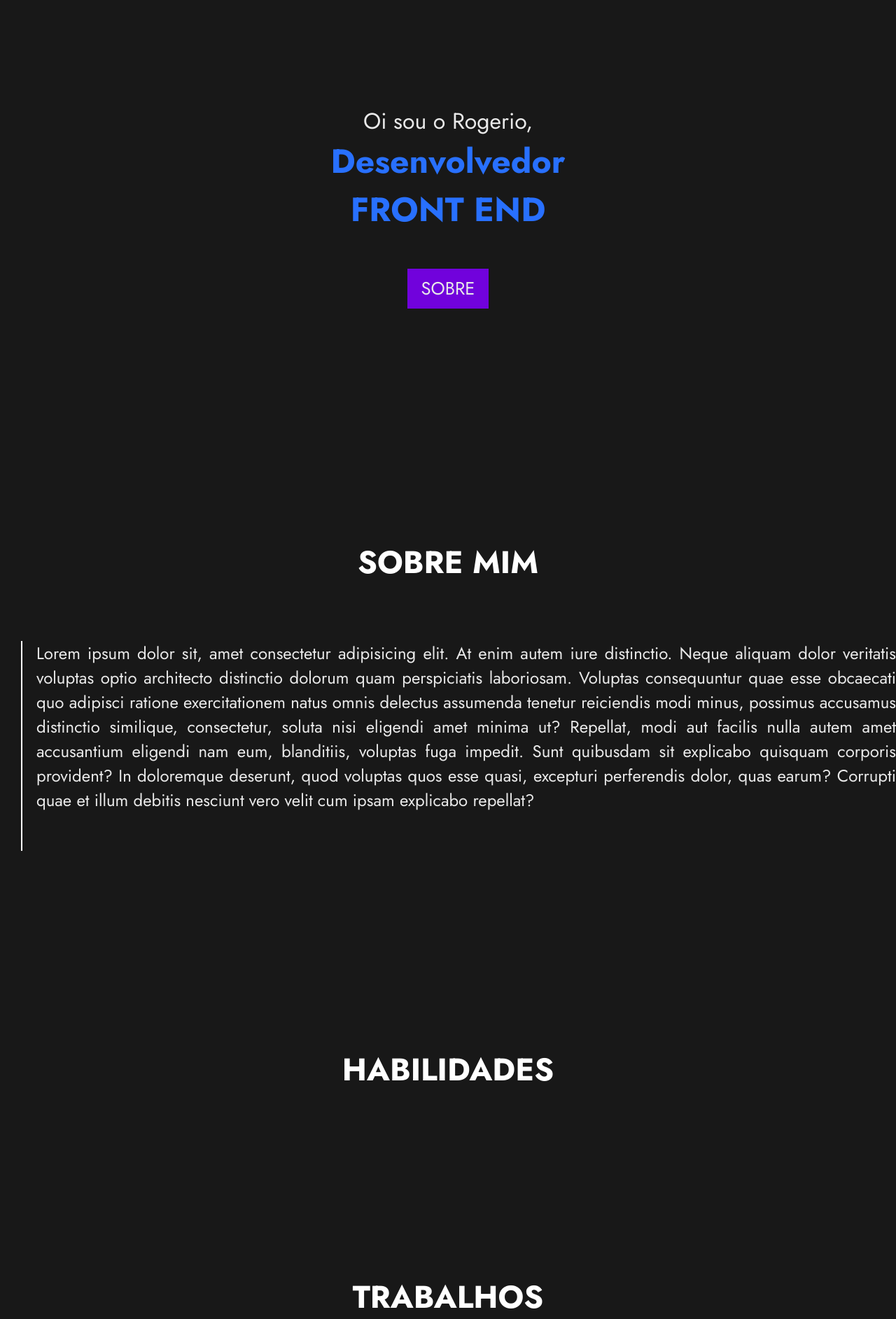
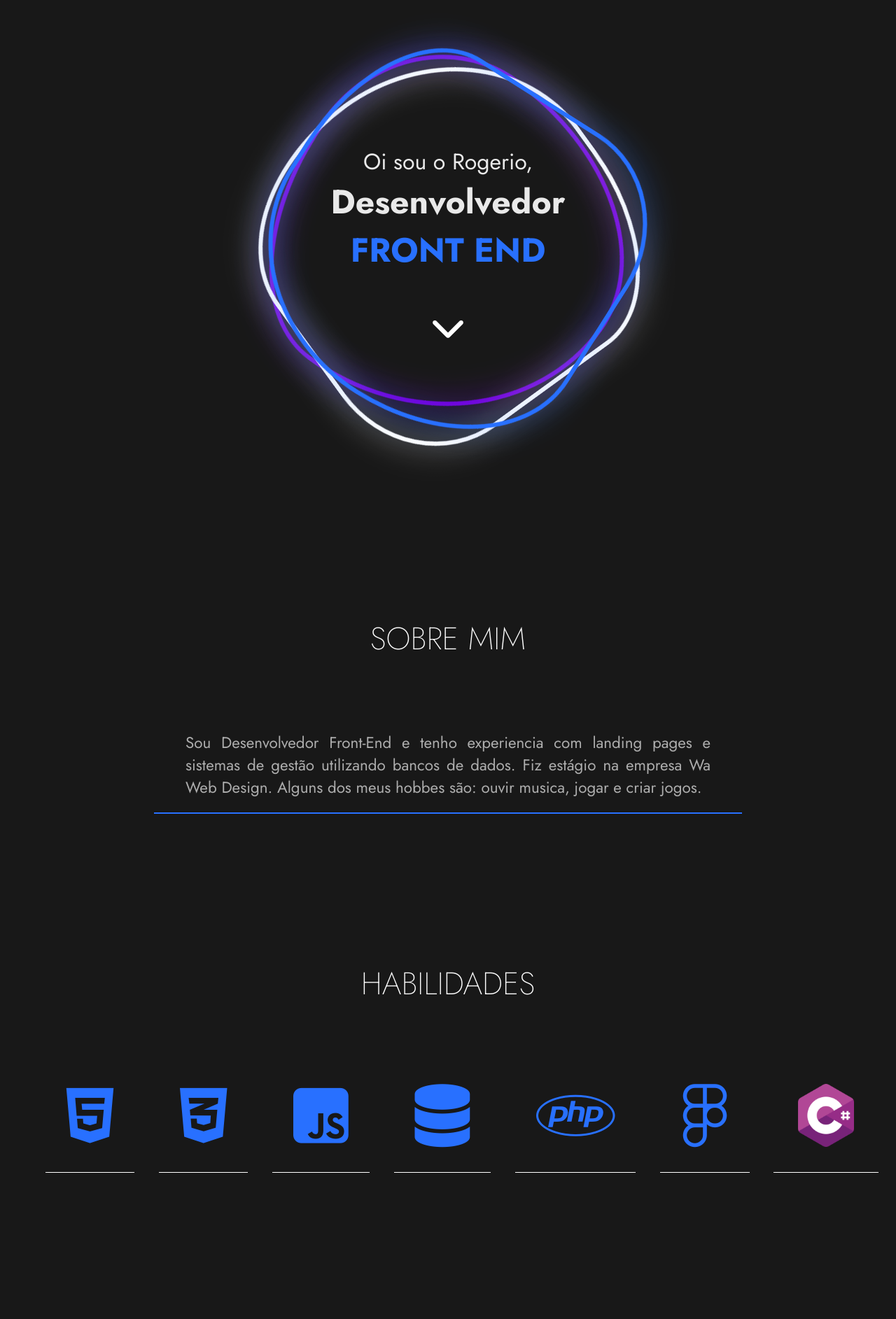
Before and after one commit to rogeriofilhoO/Portifolio, a PHP site: page / in a window 1280 px wide. Shown: the part 78-1963 px from the top of the page at 70% size. Run offline with PHP 8.4, Linux system fonts and the light colour scheme; some libraries are stand-ins or nearby versions.

Commit message:
Atualização

```diff
--- a/assets/css/style.css
+++ b/assets/css/style.css
@@ -1,140 +1,71 @@
 @import url('https://fonts.googleapis.com/css2?family=Jost:ital,wght@0,100..900;1,100..900&display=swap');
 
 *{margin: 0;}
-
 html{scroll-behavior: smooth;}
-
 body{font-family: 'Jost';}
 a{text-decoration: none; color: #fff;}
 main{background-color: var(--cor7); padding-bottom: 100px;}
 img{width: 100%; object-fit: cover;}
 
+/* NAV */
 .container{margin: auto; max-width: 1280px;}
-
 nav{background-color: #04001c; max-width: 100%;}
+nav h1{color: #fff;}
 .nav-container{display: flex; justify-content: space-between; align-items: center;}
-nav h1{color: #fff}
 .nav-title{ font-weight: lighter; font-size: 40px; padding: 10px 30px; }
 .nav-itens{ margin-inline: 30px; font-size: 25px; transition: .5s;}
 .nav-itens:hover{ color: var(--cor4);}
 
-/* header */
-.Banner{max-width: 100%; display: flex; justify-content: center; padding: 150px 0;}
-.banner-div{display: flex; flex-direction: column; align-items: center;}
+/* Header */
+.ring { position: relative; width: 500px; height: 500px; display: flex; justify-content: center; align-items: center;}
+.ring .aro {position: absolute; inset: 0; border: 6px solid var(--clr); filter: drop-shadow(0 0 20px var(--clr)); transition: 0.5s; z-index: 1;}
+.ring .aro:nth-child(1) {border-radius: 38% 62% 63% 37% / 41% 44% 56% 59%; animation: animate 6s linear infinite;}
+.ring .aro:nth-child(2) {border-radius: 41% 44% 56% 59% / 38% 62% 63% 37%; animation: animate 4s linear infinite;}
+.ring .aro:nth-child(3) {border-radius: 41% 44% 56% 59% / 38% 62% 63% 37%; animation: animate2 10s linear infinite;}
+@keyframes animate {
+   0% {
+     transform: rotate(0deg);
+   }
+   100% {
+     transform: rotate(360deg);
+   }
+ }
+ @keyframes animate2 {
+   0% {
+     transform: rotate(360deg);
+   }
+   100% {
+     transform: rotate(0deg);
+   }
+ }
+.Banner{max-width: 100%; display: flex; justify-content: center; padding: 100px 0;}
+.banner-div{display: flex; flex-direction: column; align-items: center; z-index: 3;}
 .banner-div p{color: var(--cor3); font-size: 2em; text-align: center;}
-.banner-div h1{color: var(--cor4); font-size: 3em; margin-bottom: 50px; text-align: center;}
-.banner-div a{padding: 20px 60px; font-size: 1.6rem; background-color: var(--cor1); transition: .3s;}
-.banner-div a:hover{font-size: 2rem; background-color: #00000000;}
-.crosshair {
-    .link-effect-14 {
-       a {
-          color: var(--cor3);
-          padding: 10px 20px;
-          position: relative;
-          overflow: hidden;
-          display: inline-block;
-          transition: .3s ease-out;
-          span{
-             &::before{
-                width: 5px;
-                height: 5px;
-                background: transparent;
-                content: "";
-                position: absolute;
-                left: 0;
-                top: 0;
-                border-top: 2px solid var(--cor1) ;
-                border-left: 2px solid  var(--cor1);
-                transition: .3s;
-                opacity: 0;
-             }
-             &::after{
-                width: 5px;
-                height: 5px;
-                background: transparent;
-                content: "";
-                position: absolute;
-                right: 0;
-                bottom: 0;
-                border-right: 2px solid  var(--cor1);
-                border-bottom: 2px solid  var(--cor1);
-                transition: .3s;
-                opacity: 0;
+.banner-div h1{color: var(--cor3); font-size: 3em; margin-bottom: 50px; text-align: center;}
+.banner-div a i{font-size: 50px; color: #fff; transition: .5s;}
+.banner-div a:hover i{cursor: pointer; transform: translateY(20px); color: #f97878;}
 
-             }
-          }
-          &::before {
-             width: 5px;
-             height: 5px;
-             background: transparent;
-             content: "";
-             position: absolute;
-             right: 0;
-             top: 0;
-             border-right: 2px solid  var(--cor1);
-             border-top: 2px solid  var(--cor1);
-             transition: .3s;
-             opacity: 0;
-          }
-          &::after {
-             width: 5px;
-             height: 5px;
-             background: transparent;
-             content: "";
-             position: absolute;
-             left: 0;
-             bottom: 0;
-             border-left: 2px solid var(--cor1);
-             border-bottom: 2px solid var(--cor1);
-             transition: .3s;
-             opacity: 0;
-          }
-          &:hover{
-             color:  var(--cor3);
-             &::before{
-                opacity: 1;
-                right: 5px;
-                top: 5px;
-             }
-             &::after{
-                opacity: 1;
-                left: 5px;
-                bottom: 5px;
-             }
-             span{
-                &::before{
-                   opacity: 1;
-                   left: 5px;
-                   top: 5px;
-                }
-                &::after{
-                   opacity: 1;
-                   right: 5px;
-                   bottom: 5px;
-                }
-             }
-          }
-       }
-    }
- }
 
 /* Sobre */
 .sobre{max-width: 100%; padding: 100px 0;}
-
-.sobre h1{color: #fff; font-size: 2.8em; padding: 80px 30px; text-align: center;}
-.sobre-div{ display: flex; justify-content: space-between;}
-.sobre-div p{color: var(--cor3);margin-left: 30px; font-size: 1.5em; border-left: #fff solid 2px; padding-left: 20px; min-height: 300px; text-align: justify;}
-.sobre-div img{display: flex;}
+.sobre h1{color: #fff; font-size: 2.8em; padding: 80px 30px; text-align: center; font-weight: 200;}
+.sobre-div{width: 800px; display: flex; justify-content: center; border-bottom: var(--cor4) solid 2px; margin: auto; padding: 20px;}
+.sobre-div p{color: #adadad; font-size: 1.4em; text-align: justify; width: 750px;}
 
 /* Habilidades */
-.habil{max-width: 100%; padding: 100px 0;}
-
-.habil h1{color: #fff; font-size: 2.8em; padding: 80px 30px; text-align: center;}
-
+.habil{max-width: 100%; padding: 30px 0 250px 0;}
+.habil h1{color: #fff; font-size: 2.8em; padding: 80px 30px; text-align: center; font-weight: 200;}
+.linguas{display: flex;max-width: 100%; flex-direction: row; justify-content: space-evenly; gap: 10px;}
+.linguas li {border-bottom: 1px solid #fff;border-top: 1px solid transparent; border-radius: 0px; padding: 30px 30px; transition: .5s;}
+.linguas li:hover{border-bottom:1px solid transparent ; border-top: 1px solid var(--cor4); color: #fff;}
+.linguas li:hover i{color: #fff;}
+.linguas li img{transition: .5s;}
+.linguas li:hover img{filter: brightness(2);}
+.linguas i{font-size: 90px; transition: .5s; color: var(--cor4);}
 
 /* Trabalhos */
-.trabalhos{max-width: 100%;}
-.trabalhos h1{color: #fff; font-size: 2.8em; padding: 80px 30px 0 30px; text-align: center;}
+.trabalhos{max-width: 100%; padding: 50px 0;}
+.trabalhos h1{color: #fff; font-size: 2.8em; padding: 0px 30px 0 30px; text-align: center; font-weight: 200;}
 ul{list-style-type: none;}
 .projetos{display: flex;max-width: 100%; flex-direction: row; justify-content: space-around; margin-top: 50px;flex-wrap: wrap; gap: 50px; padding: 100px 0;}
 .proj-container{background-color: transparent; border-radius: 20px; width: 500px; padding: 20px; border: 2px solid  var(--cor4); display: block; transition: .3s;}
@@ -145,8 +76,8 @@ ul{list-style-type: none;}
 
 /* Contato*/
 .contato{max-width: 100%; padding: 100px 0;}
+.contato h1{color: #fff; font-size: 2.8em; padding: 80px 30px; text-align: center; font-weight: 200;}
 
-.contato h1{color: #fff; font-size: 2.8em; padding: 80px 30px; text-align: center;}
 
 /* Footer */
 footer{background-color: var(--cor2); color: #fff; text-align: center; padding: 20px;}
@@ -159,7 +90,6 @@ footer{background-color: var(--cor2); color: #fff; text-align: center; padding:
 /* @media (max-width: 1150px) {
     .sobre-div{ display: flex;}
     .sobre-div p{font-size: 1.3em;}
-
 }
 
 @media (max-width: 1000px) {
@@ -172,7 +102,7 @@ footer{background-color: var(--cor2); color: #fff; text-align: center; padding:
 */
 
 @media (max-width: 800px) {
-   .projetos{flex-direction: column;}
+   .projetos,.linguas{flex-direction: column;}
    .proj-container{margin: 20px; display: flex; flex-direction: column;}
 }
 
--- a/index.php
+++ b/index.php
@@ -29,12 +29,20 @@
     </header>
     <main>
         <section class="container">
-            <section class="Banner crosshair" id="home">
-                <article class="banner-div link-effect-14">
-                    <p>Oi sou o Rogerio,</p>
-                    <h1>Desenvolvedor <br>FRONT END</h1>
-                    <a href="#sobre"><span>SOBRE</span></a>
-                </article>
+            <section class="Banner" id="home">
+                <div class="ring">
+                    <i class="aro" style="--clr:#7102DC;"></i>
+                    <i class="aro" style="--clr:#fff;"></i>
+                    <i class="aro" style="--clr:#2870ff;"></i>
+
+                    <article class="banner-div">
+                        <p>Oi sou o Rogerio,</p>
+                        <h1>Desenvolvedor <br><strong style="color:#2870ff">FRONT END</strong></h1>
+                        <a href="#sobre">
+                            <i class="fa-solid fa-chevron-down"></i>
+                        </a>
+                    </article>
+                </div>
             </section>
         </section>
 
@@ -43,7 +51,7 @@
                 <h1>SOBRE MIM</h1>
 
                 <article class="sobre-div">
-                    <p>Lorem ipsum dolor sit, amet consectetur adipisicing elit. At enim autem iure distinctio. Neque aliquam dolor veritatis voluptas optio architecto distinctio dolorum quam perspiciatis laboriosam. Voluptas consequuntur quae esse obcaecati quo adipisci ratione exercitationem natus omnis delectus assumenda tenetur reiciendis modi minus, possimus accusamus distinctio similique, consectetur, soluta nisi eligendi amet minima ut? Repellat, modi aut facilis nulla autem amet accusantium eligendi nam eum, blanditiis, voluptas fuga impedit. Sunt quibusdam sit explicabo quisquam corporis provident? In doloremque deserunt, quod voluptas quos esse quasi, excepturi perferendis dolor, quas earum? Corrupti quae et illum debitis nesciunt vero velit cum ipsam explicabo repellat?</p>
+                    <p>Sou Desenvolvedor Front-End e tenho experiencia com landing pages e sistemas de gestão utilizando bancos de dados. Fiz estágio na empresa Wa Web Design. Alguns dos meus hobbes são: ouvir musica, jogar e criar jogos. </p>
                 </article>
 
             </section>
@@ -54,6 +62,29 @@
             <section class="habil" id="habil">
                 <h1>HABILIDADES</h1>
                 <!-- HTML, CSS, JS, MYSQL, PHP, C# -->
+                <ul class="linguas">
+                    <li>
+                        <i class="fa-brands fa-html5"></i>
+                    </li>
+                    <li>
+                        <i class="fa-brands fa-css3-alt"></i>
+                    </li>
+                    <li>
+                        <i class="fa-brands fa-square-js"></i>
+                    </li>
+                    <li>
+                        <i class="fa-solid fa-database"></i>
+                    </li>
+                    <li>
+                        <i class="fa-brands fa-php"></i>
+                    </li>
+                    <li>
+                        <i class="fa-brands fa-figma"></i>
+                    </li>
+                    <li>
+                        <img src="assets/img/c-sharp.png" alt="Língua C#" width="90" height="90">
+                    </li>
+                </ul>
             </section>
         </section>
 
@@ -75,7 +106,7 @@
                         </a>
                     </li>
                     <li>
-                        <a class="proj-container" href="" target="_blank">
+                        <a class="proj-container" href="https://www.dehumanos.com.br/" target="_blank">
                             <img src="assets/img/projetos/Dehumanos.png" alt="" class="proj-img">
                             <p>Dehumanos</p>
                         </a>
@@ -87,19 +118,19 @@
                         </a>
                     </li>
                     <li>
-                        <a class="proj-container" href="" target="_blank">
+                        <a class="proj-container" href="https://urbantech.com.br/" target="_blank">
                             <img src="assets/img/projetos/urbantech.png" alt="" class="proj-img">
                             <p>Urbantech</p>
                         </a>
                     </li>
                     <li>
-                        <a class="proj-container" href="" target="_blank">
+                        <a class="proj-container" href="https://condserraverdelimeira.com.br/" target="_blank">
                             <img src="assets/img/projetos/condominio.png" alt="" class="proj-img">
                             <p>Sistema Condomínio Serra Verde</p>
                         </a>
                     </li>
                     <li>
-                        <a class="proj-container" href="" target="_blank">
+                        <a class="proj-container" href="https://splashcascavel.com.br" target="_blank">
                             <img src="assets/img/projetos/Splash.png" alt="" class="proj-img">
                             <p>Splash Cascavel</p>
                         </a>
@@ -112,6 +143,9 @@
         <section class="container">
             <section class="contato">
                 <h1>Contato</h1>
+                <article>
+
+                </article>
             </section>
         </section>
     </main>
```
Also changed, not shown: assets/img/c-sharp.png (added).
